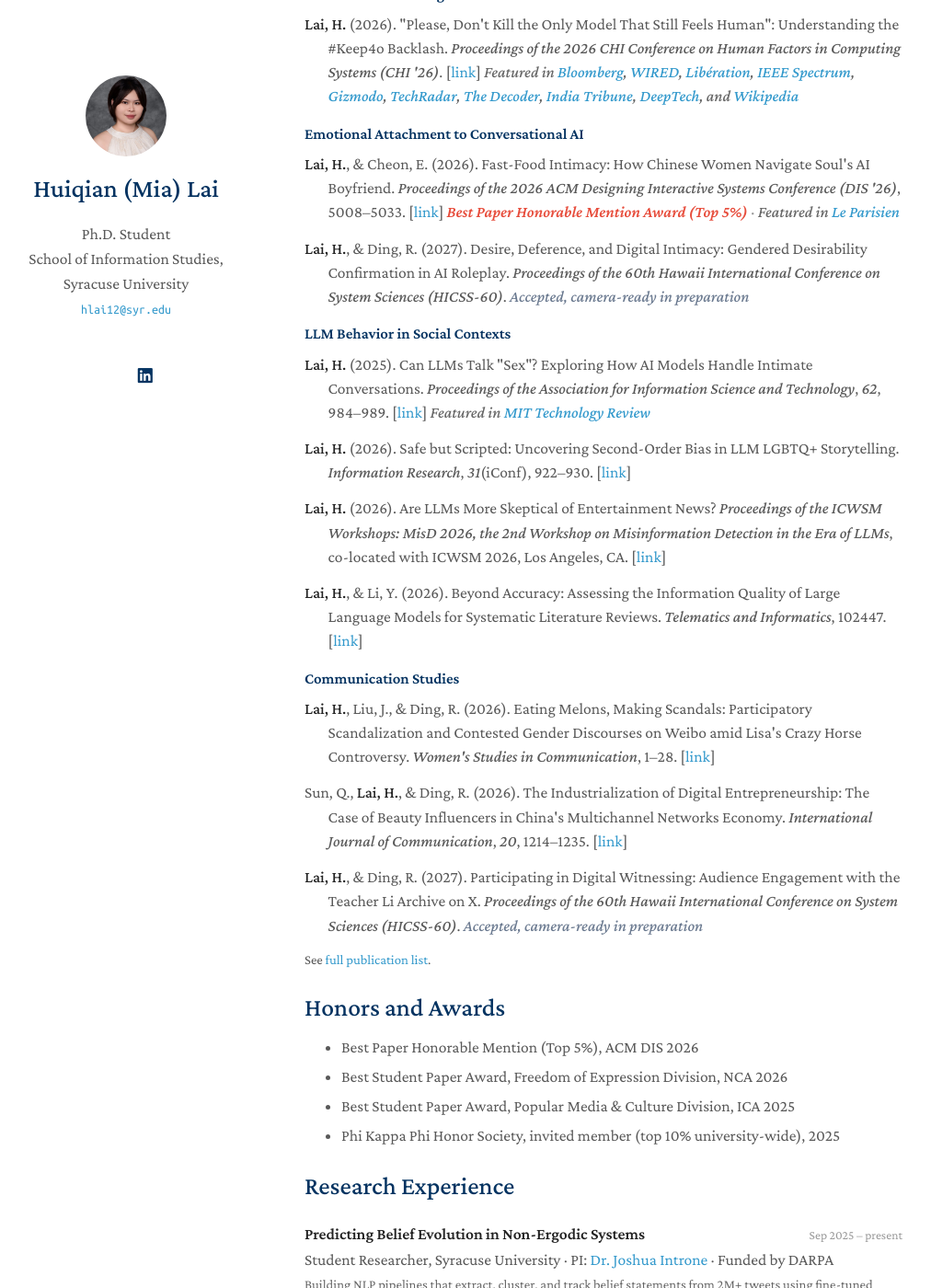
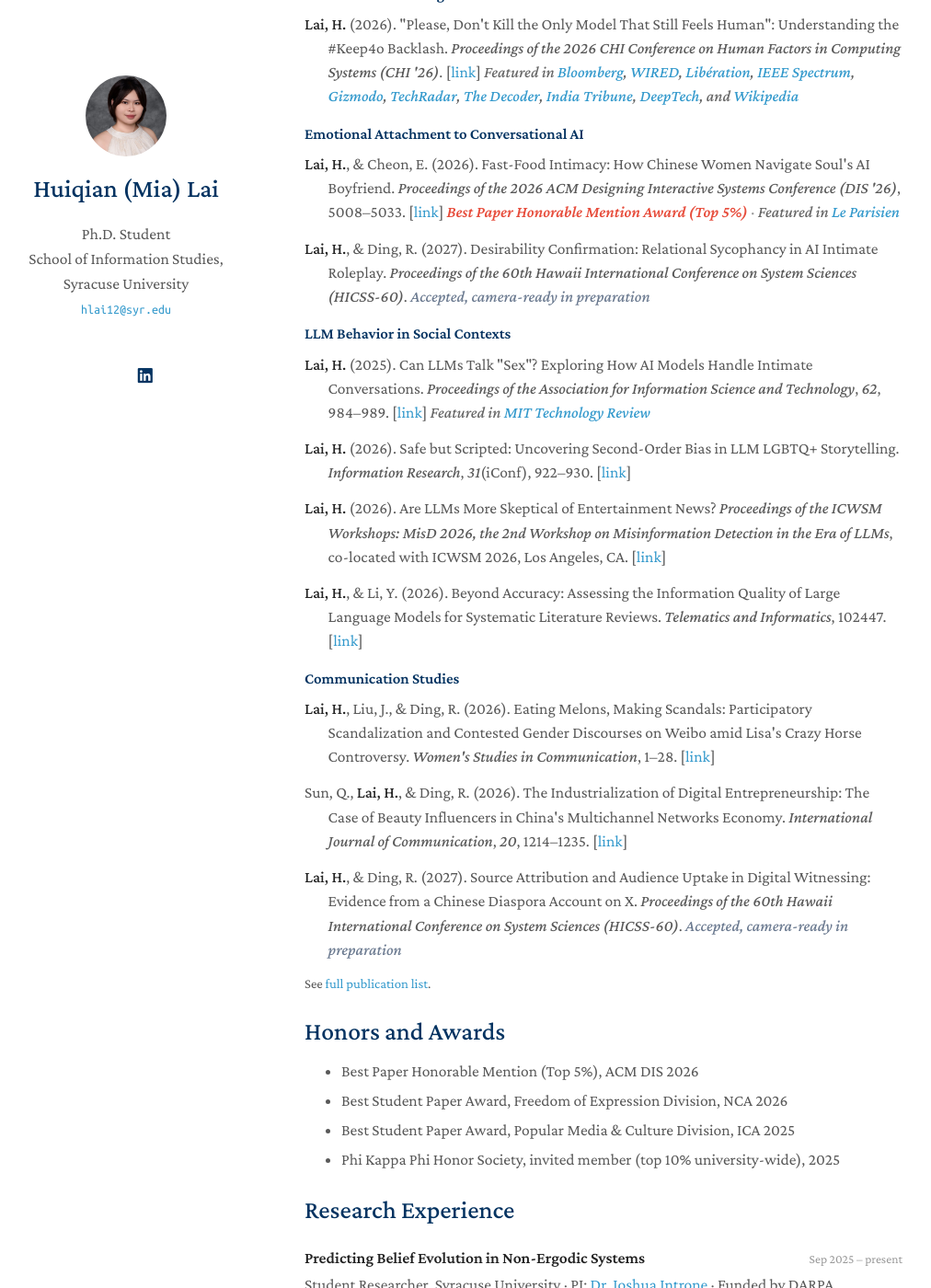
Before and after one commit to HuiqianLai/HuiqianLai.github.io, a Jekyll site: the page built from index.md, in a window 1280 px wide and 1400 px high, scrolled down 1861 px. Shown: the whole window at 92% size, without its empty margins (139-1151 px from the left). Built offline with Jekyll 4.4.1, drawn with Linux system fonts in a browser that asks for light colours; a style sheet for code colours, icons or effects is not loaded.

Commit message:
Correct titles of two HICSS-60 papers
Co-Authored-By: Claude Opus 5.5 <noreply@anthropic.com>

```diff
--- a/_data/publications.yml
+++ b/_data/publications.yml
@@ -40,11 +40,11 @@ journal:
 proceedings:
 
   - id: desire-deference
-    citation: "<strong>Lai, H.</strong>, & Ding, R. (2027). Desire, Deference, and Digital Intimacy: Gendered Desirability Confirmation in AI Roleplay. <em>Proceedings of the 60th Hawaii International Conference on System Sciences (HICSS-60)</em>."
+    citation: "<strong>Lai, H.</strong>, & Ding, R. (2027). Desirability Confirmation: Relational Sycophancy in AI Intimate Roleplay. <em>Proceedings of the 60th Hawaii International Conference on System Sciences (HICSS-60)</em>."
     status: Accepted, camera-ready in preparation
 
   - id: digital-witnessing
-    citation: "<strong>Lai, H.</strong>, & Ding, R. (2027). Participating in Digital Witnessing: Audience Engagement with the Teacher Li Archive on X. <em>Proceedings of the 60th Hawaii International Conference on System Sciences (HICSS-60)</em>."
+    citation: "<strong>Lai, H.</strong>, & Ding, R. (2027). Source Attribution and Audience Uptake in Digital Witnessing: Evidence from a Chinese Diaspora Account on X. <em>Proceedings of the 60th Hawaii International Conference on System Sciences (HICSS-60)</em>."
     status: Accepted, camera-ready in preparation
 
   - id: entertainment-news
```
